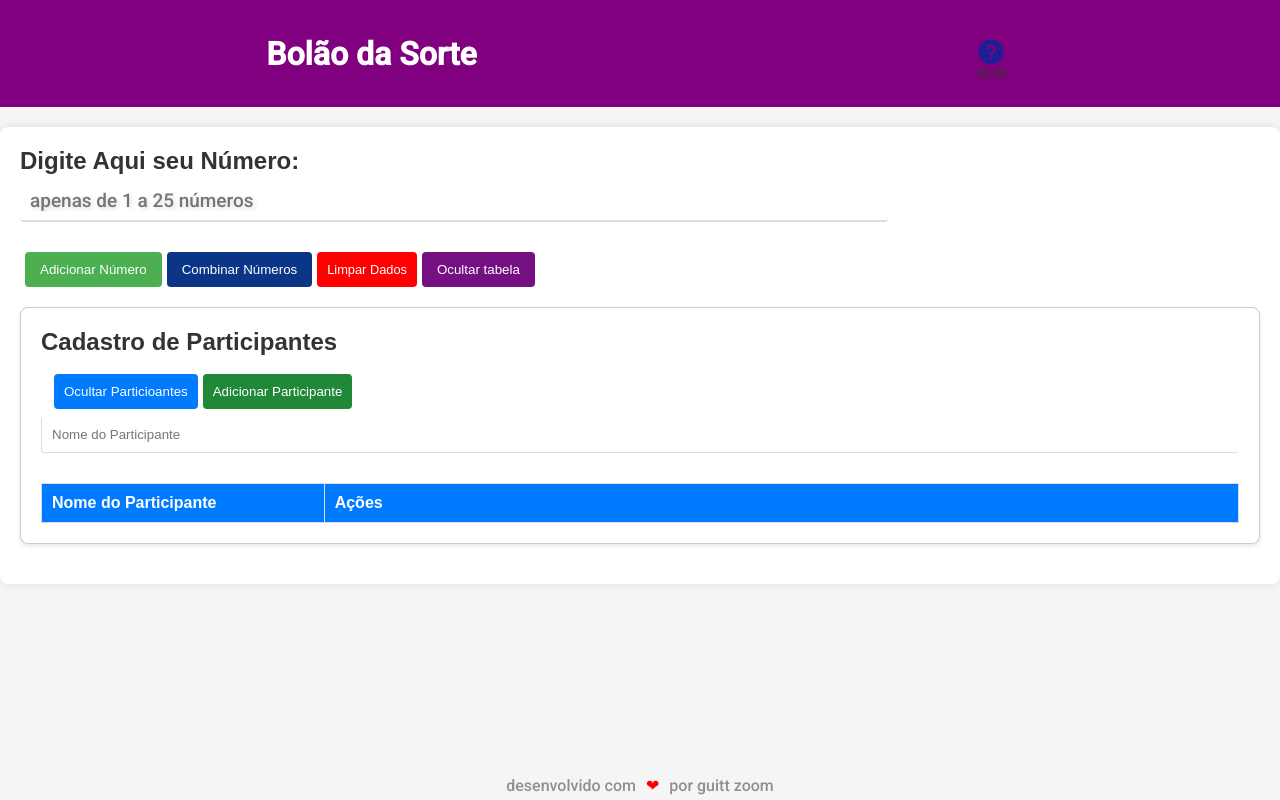
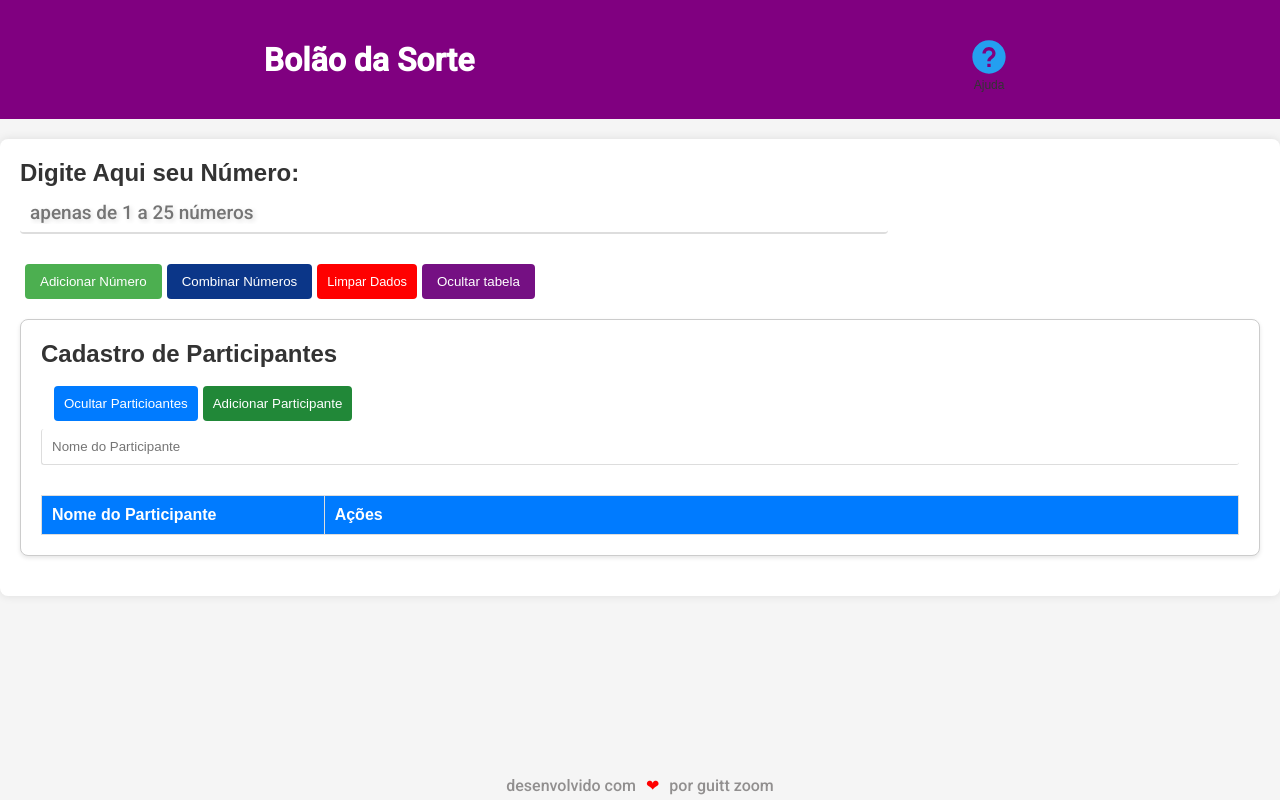
Before and after one commit to francisguitt/bol-o_da-_sorte, a React (Create React App) app: page / in a window 1280 px wide. Built offline with nearby package versions, Linux system fonts and the light colour scheme; a web font is replaced by a local one.

Commit message:
Update help.css

```diff
--- a/src/components/help/help.css
+++ b/src/components/help/help.css
@@ -3,8 +3,8 @@
     padding: 7px;
     border: 0;
     /* width: 80px; */
-    font-size: 30px;
-    color: rgba(9, 35, 151, 0.854);
+    font-size: 40px;
+    color: rgb(36, 159, 240);
     border-radius: 4px;
     outline: none;
     cursor: pointer;
```
